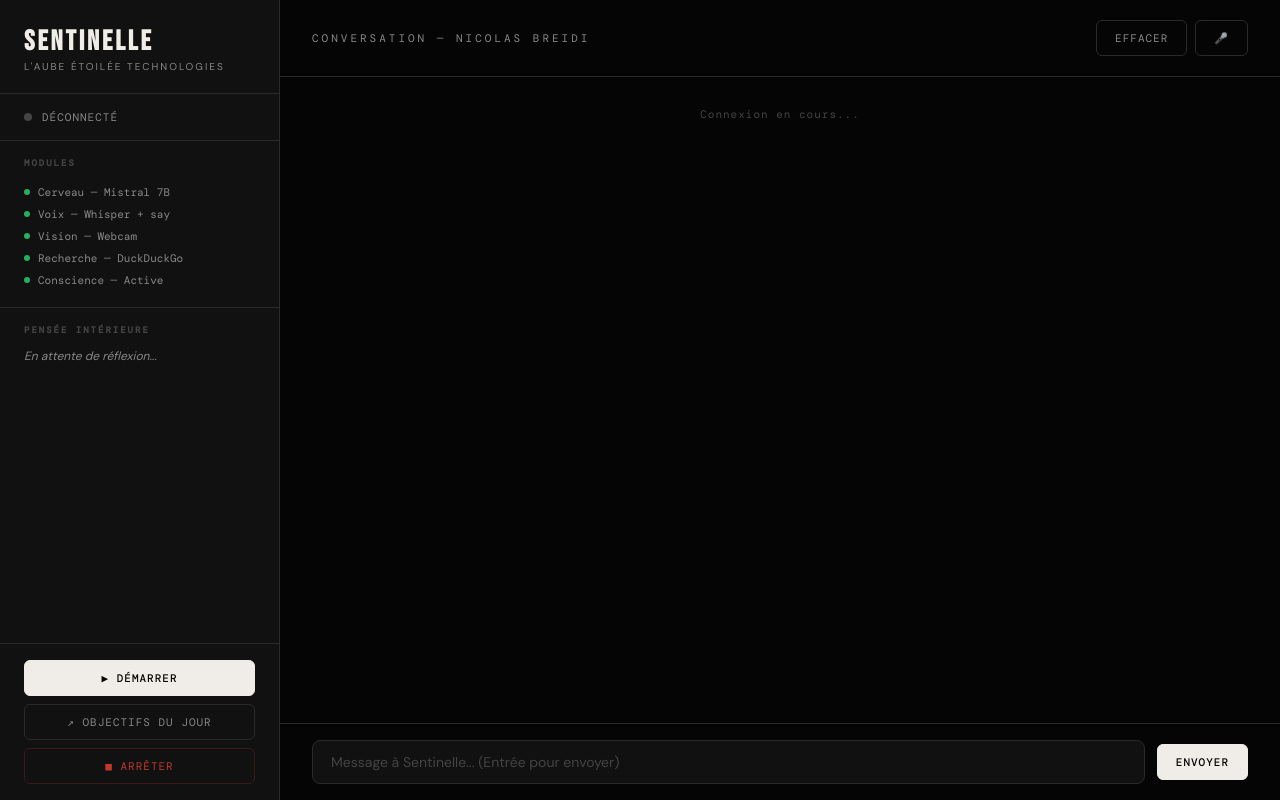
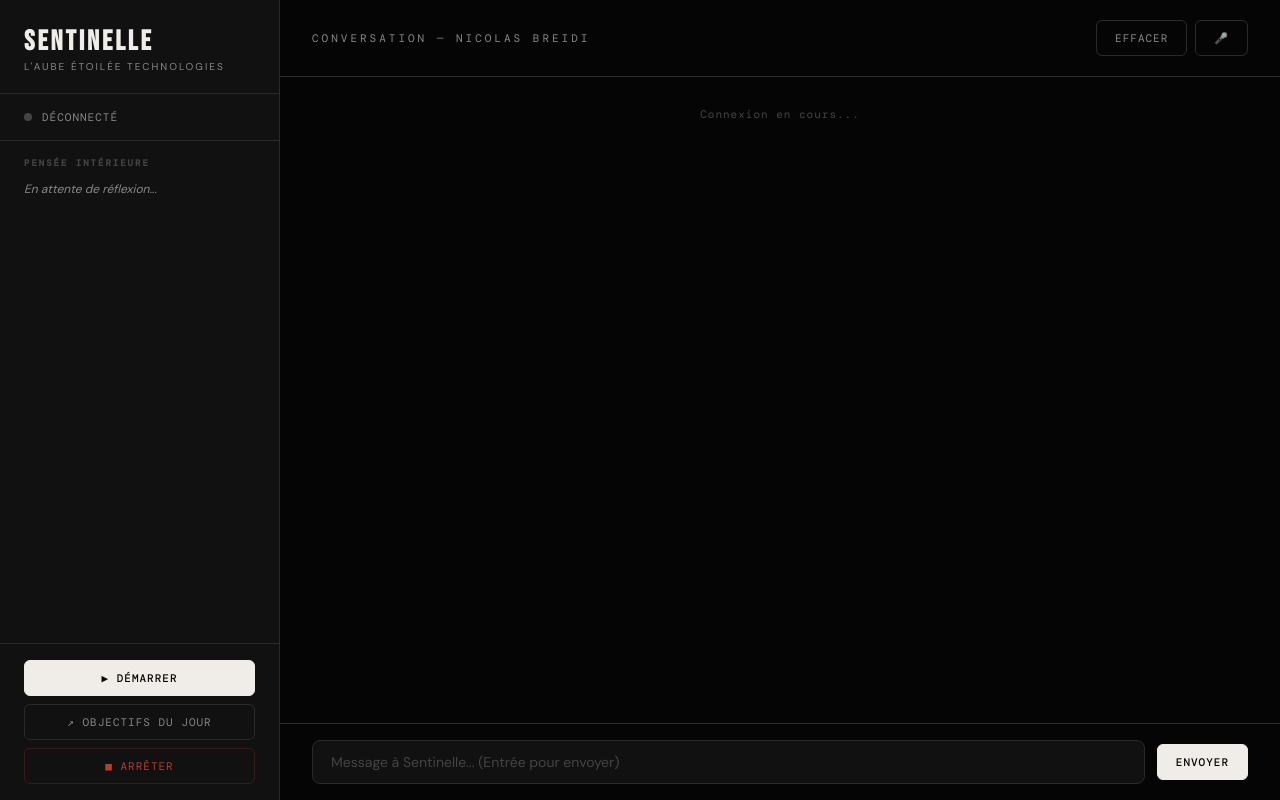
Before and after one commit to Aube2023/Sentinelle_IA_vivante, a Flask app: page / in a window 1280 px wide. Run offline with Flask 3, Linux system fonts and the light colour scheme; some libraries are stand-ins or nearby versions; some web fonts are replaced.

Commit message:
fix: modèle allégé 3B + modules cachés dans interface

```diff
--- a/interface/serveur.py
+++ b/interface/serveur.py
@@ -101,10 +101,10 @@ def traiter_streaming(texte, sid):
 
     try:
         for chunk in ollama.chat(
-            model="mistral",
+            model="llama3.2:3b",
             messages=messages,
             stream=True,
-            options={"temperature": 0.7, "num_predict": 150}
+            options={"temperature": 0.7, "num_predict": 80}
         ):
             token = chunk["message"]["content"]
             reponse += token
--- a/interface/templates/index.html
+++ b/interface/templates/index.html
@@ -407,29 +407,7 @@ footer {
     <span id="status-label">Déconnecté</span>
   </div>
 
-  <div class="sidebar-section">
-    <h3>Modules</h3>
-    <div class="module-row">
-      <div class="module-dot ok"></div>
-      <span class="module-label">Cerveau — Mistral 7B</span>
-    </div>
-    <div class="module-row">
-      <div class="module-dot ok" id="mod-voix"></div>
-      <span class="module-label">Voix — Whisper + say</span>
-    </div>
-    <div class="module-row">
-      <div class="module-dot ok" id="mod-vision"></div>
-      <span class="module-label">Vision — Webcam</span>
-    </div>
-    <div class="module-row">
-      <div class="module-dot ok" id="mod-web"></div>
-      <span class="module-label">Recherche — DuckDuckGo</span>
-    </div>
-    <div class="module-row">
-      <div class="module-dot ok" id="mod-conscience"></div>
-      <span class="module-label">Conscience — Active</span>
-    </div>
-  </div>
+
 
   <div class="pensee-box">
     <h3>Pensée intérieure</h3>
```
Also changed, not shown: memoire/pensees.json (+20 -0 lines).
